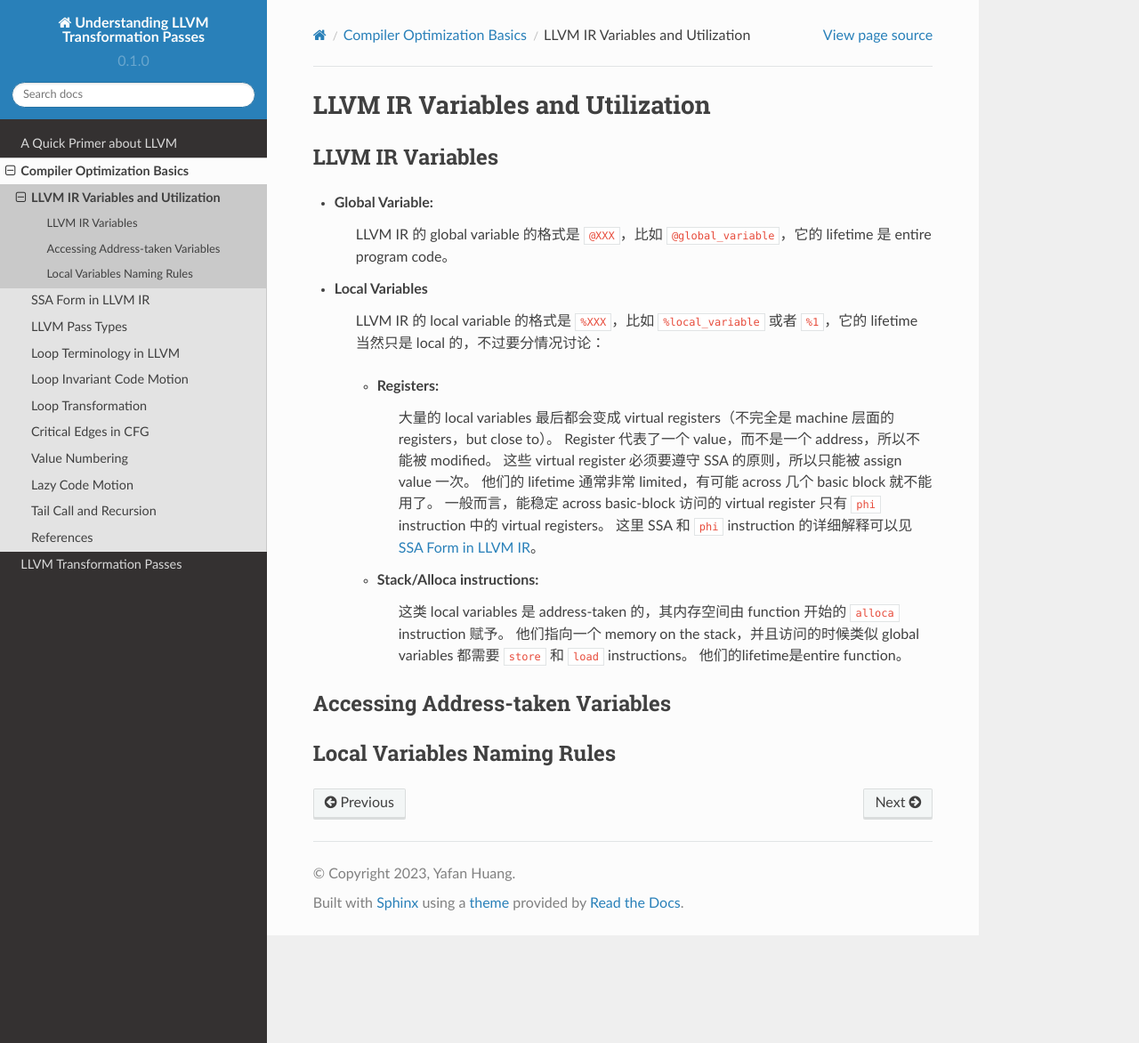
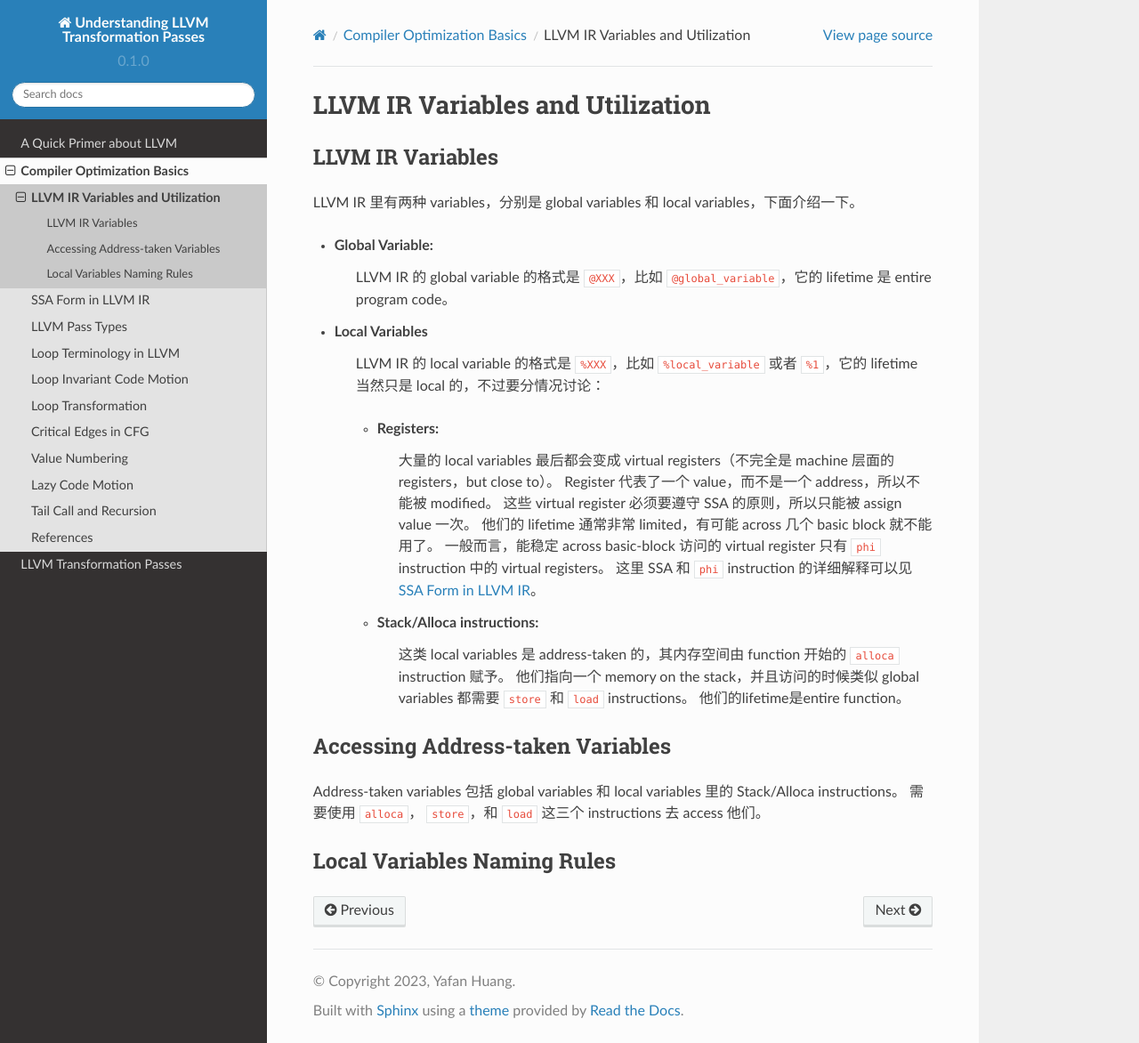
Before and after one commit to hyfshishen/understanding-llvm-transformation-passes, a Sphinx documentation site: the page built from docs/source/compiler-basics/llvm-ir-variables-and-utilization.rst, in a window 1280 px wide and 1172 px high. Shown: the whole window at 89% size. Built offline with Sphinx 7.4.7 and the Read the Docs theme 2.0.0, drawn with Linux system fonts in a browser that asks for light colours.

Commit message:
updating

```diff
--- a/docs/source/compiler-basics/llvm-ir-variables-and-utilization.rst
+++ b/docs/source/compiler-basics/llvm-ir-variables-and-utilization.rst
@@ -3,6 +3,8 @@ LLVM IR Variables and Utilization
 
 LLVM IR Variables
 --------
+LLVM IR 里有两种 variables，分别是 global variables 和 local variables，下面介绍一下。
+
 - **Global Variable:**
 
     LLVM IR 的 global variable 的格式是 ``@XXX``，比如 ``@global_variable``，它的 lifetime 是 entire program code。
@@ -27,8 +29,12 @@ LLVM IR Variables
         他们的lifetime是entire function。
 
 
+
+
 Accessing Address-taken Variables
 --------
+Address-taken variables 包括 global variables 和 local variables 里的 Stack/Alloca instructions。
+需要使用 ``alloca``，  ``store``，和 ``load`` 这三个 instructions 去 access 他们。
 
 Local Variables Naming Rules
 --------
```
